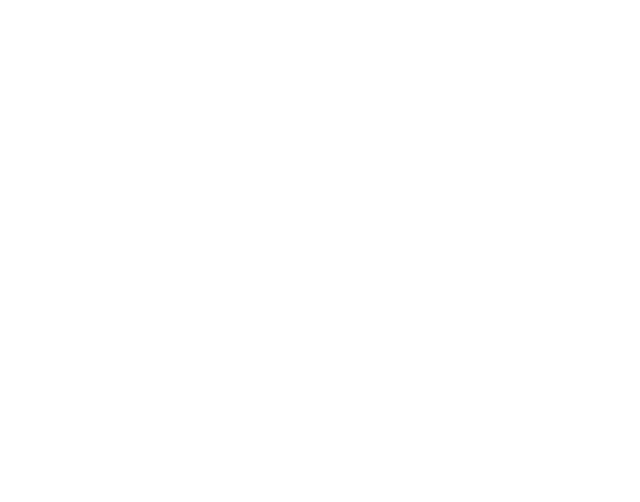
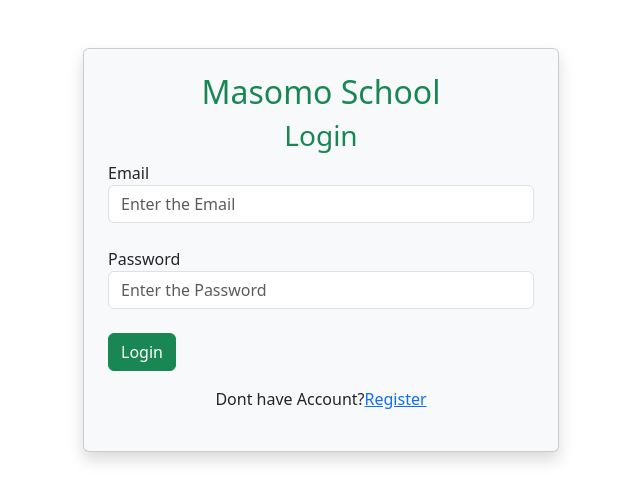
Before and after one commit to piuswanyangu/MasomoFront, a React (Create React App) app: page /login in a window 1280 px wide. Shown: the top 502 px of the page, without its empty margins (319-959 px from the left). Built offline with nearby package versions, Linux system fonts and the light colour scheme.

Commit message:
added files

```diff
--- a/src/App.js
+++ b/src/App.js
@@ -31,7 +31,7 @@ function App() {
               </ProtectedRoute>
             }
           >
-            <Route path="/" element={<AdminDashboard />} />
+            <Route path="" element={<AdminDashboard />} />
           </Route>
           <Route path="/register" element={<RegisterComponent />} />
           <Route path="/notAuthorized" element={<NotAuthorized />} />
--- a/src/Components/HomeComponent.jsx
+++ b/src/Components/HomeComponent.jsx
@@ -40,7 +40,9 @@ const HomeComponent = () => {
                 </a>
               </li>
               <li className="nav-item">
-              <Link to="/login" className='nav-link text-light'>Login</Link>
+                <Link to="/login" className="nav-link text-light">
+                  Login
+                </Link>
               </li>
             </ul>
           </div>
@@ -94,7 +96,7 @@ const HomeComponent = () => {
       <section className="py-5 ">
         <div className="container">
           <h2 className="text-success text-center">
-            Understand ing CBC in Kenya
+            Understanding CBC in Kenya
           </h2>
           <p>
             The competence based curriculumn(CBC) was introduced to replace the
@@ -105,7 +107,7 @@ const HomeComponent = () => {
           </p>
 
           <ul className="list-group list-group-flush mt-3">
-            <li className="list-group-item">Focus on talent and skills✔</li>
+            <li className="list-group-item">✔ Focus on talent and skills</li>
             <li className="list-group-item">✔ Continous assessment</li>
             <li className="list-group-item">✔ Real life problem solving</li>
             <li className="list-group-item">✔ Learner centered approach</li>
@@ -145,7 +147,7 @@ const HomeComponent = () => {
               </div>
             </div>
             <div className="col-md-4">
-              <div className="card shadow h-100 p-5">
+              <div className="card shadow h-100 p-2">
                 <div className="card-header text-center">
                   <h3>Co-curriculumn Activities</h3>
                 </div>
@@ -159,19 +161,20 @@ const HomeComponent = () => {
           </div>
         </div>
       </section>
-{/* Contact section */}
-      <section className='py-5 text-center'>
+      {/* Contact section */}
+      <section className="py-5 text-center">
         <div className="container">
-            <h2 className="text-success">
-                Join Masomo School Today</h2>
-                <p>Enroll your child in a school that builds future leading citizen</p>
-                <a href="#">Apply Now</a>
+          <h2 className="text-success">Join Masomo School Today</h2>
+          <p>
+            Enroll your child in a school that builds future leading citizen
+          </p>
+          <a href="#">Apply Now</a>
         </div>
       </section>
       {/* footer section */}
       <footer className="bg-dark text-white text-center py-3">
         <p className="mb-0">
-            &copy;{new Date().getFullYear()}Masomo School. All Rights Reserved
+          &copy;{new Date().getFullYear()}Masomo School. All Rights Reserved
         </p>
       </footer>
     </div>
--- a/src/Components/LoginComponent.jsx
+++ b/src/Components/LoginComponent.jsx
@@ -1,15 +1,17 @@
-import axios from 'axios';
-import React, { useState } from 'react'
-import { Link, useNavigate } from 'react-router-dom';
+import axios from "axios";
+import React, { useContext, useState } from "react";
+import { AuthContext } from "../context/AuthContext";
+import { Link, useNavigate } from "react-router-dom";
 
 const LoginComponent = () => {
   // Define the hooks to help you capture different states
-const[email,setEmail]=useState('');
-const[password,setPassword]=useState("");
+  const [email, setEmail] = useState("");
+  const [password, setPassword] = useState("");
+  const { setToken, setUser } = useContext(AuthContext);
 
   // define tghe 3 hooks to capture the state of application
-const[loading,setLoading]=useState('');
-const[error,setError]=useState('')
+  const [loading, setLoading] = useState("");
+  const [error, setError] = useState("");
 
   const navigate = useNavigate();
 
@@ -19,41 +21,42 @@ const url = "https://kindergartenapi-uq4o.onrender.com/api/auth/login";
   // define a function to handle the submit action
   const handleSubmit = async (e) => {
     e.preventDefault();
-    setError('');
-    setLoading("Logging in please wait")
+    setError("");
+    setLoading("Logging in please wait");
 
     try {
-        const data = {email,password}
+      const data = { email, password };
 
-        const res = await axios.post(url,data);
+      const res = await axios.post(url, data);
 
-        const{token,user}=res.data
+      const { token, user } = res.data;
 
       // use local storage to store the details
-        localStorage.setItem('token',token);
-        localStorage.setItem('user',JSON.stringify(user))
+      localStorage.setItem("token", token);
+      localStorage.setItem("user", JSON.stringify(user));
+
+      // update context immediately
+      setToken(token);
+      setUser(user);
       // based on user role redirect a person to given role
-        if(user.role==='admin'){
-            navigate('/admin-dashboard')
-        }else if(user.role==='teacher'){
+      if (user.role === "admin") {
+        navigate("/admin-dashboard");
+      } else if (user.role === "teacher") {
         navigate("/teacher-dashboard");
-
+      } else if (user.role === "parent") {
+        navigate("/parent-dashboard");
+      } else {
+        navigate("/");
       }
-        else if(user.role==='parent'){
-            navigate("/parent-dashboard");
-        }else{
-            navigate("/")
-        }
-
     } catch (error) {
       setLoading("");
-        if(error.response && error.response.status === 401){
-            setError(error.response.data.message)
-        }else{
-            setError("Network or server error")
+      if (error.response && error.response.status === 401) {
+        setError(error.response.data.message);
+      } else {
+        setError("Network or server error");
       }
     }
-}
+  };
   return (
     <div className="container mt-5" style={{ maxWidth: "500px" }}>
       <form
@@ -68,7 +71,7 @@ const handleSubmit = async (e) => {
         <label>Email</label>
         <input
           type="email"
-          className="form control"
+          className="form-control"
           placeholder="Enter the Email"
           required
           onChange={(e) => setEmail(e.target.value)}
@@ -99,6 +102,6 @@ const handleSubmit = async (e) => {
       </form>
     </div>
   );
-}
+};
 
-export default LoginComponent
+export default LoginComponent;
--- a/src/Components/RegisterComponent.jsx
+++ b/src/Components/RegisterComponent.jsx
@@ -34,10 +34,10 @@ const RegisterComponent = () => {
         setSuccess("Registration Successfully! Redirecting to Login Page")
 
         alert('Registration successfull')
-        navigate("/")
+        navigate("/login")
       } catch (error) {
         setLoading('');
-        setError("Registration Failed Please Try Again")
+        setError(error.response.data.message)
       }
 
     }
@@ -80,7 +80,7 @@ const RegisterComponent = () => {
         />
         {/* {password} */}
         <input
-          type="text"
+          type="password"
           placeholder="Enter the secret key"
           className="form-control mb-3"
           required
--- a/src/Components/teacher/TeacherDashboard.jsx
+++ b/src/Components/teacher/TeacherDashboard.jsx
@@ -1,11 +1,21 @@
-import React from 'react'
+import React,{useContext} from 'react'
+import { AuthContext } from '../../context/AuthContext';
 
 const TeacherDashboard = () => {
+     // get the logged in user and the log out function by use of the usecontext hook inside of AuthContext
+      const {user,logout} = useContext(AuthContext)
+
   return (
     <div>
-        <h1>Welcome to teachers dashboard</h1>
+      <h1>Welcome to teachers dashboard</h1>
+      <button
+        onClick={logout}
+        className="btn btn-small btn-outline-danger d-flex align-items-center"
+      >
+        Logout
+      </button>
     </div>
-  )
+  );
 }
 
 export default TeacherDashboard
--- a/src/context/AuthContext.jsx
+++ b/src/context/AuthContext.jsx
@@ -1,10 +1,10 @@
 import { jwtDecode } from 'jwt-decode';
-import React, { Children, createContext, useCallback, useEffect, useState } from 'react'
+import React, {  createContext, useCallback, useEffect, useState } from 'react'
 import { useNavigate } from 'react-router-dom';
 
 const AuthContext = createContext();
 
-const AuthProvider = ({Children})=>{
+const AuthProvider = ({ children })=>{
     // create the navigate hook
     const navigate = useNavigate();
 
@@ -46,11 +46,11 @@ const AuthProvider = ({Children})=>{
     return(
         // The  setToken and setUser functions are needed fo login to alert the changes in state
         <AuthContext.Provider value={{token,user,logout,setToken,setUser}}>
-            {Children}
+            {children}
         </AuthContext.Provider>
 
     )
 }
 
 // export both auth context and auth provider
-export{AuthContext,AuthProvider}
+export {AuthContext,AuthProvider}
```
Lines whose indentation alone changed are shown as unchanged.
